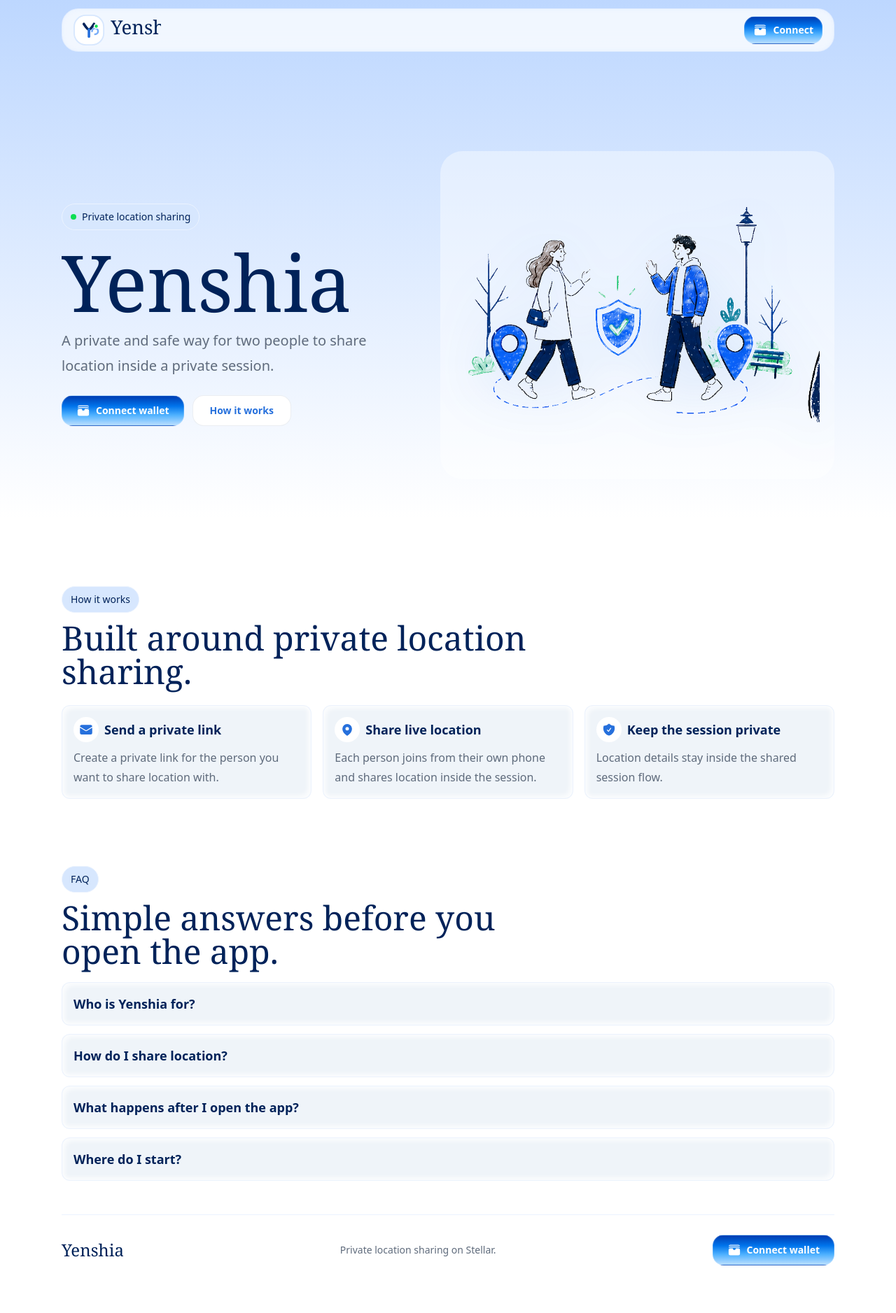
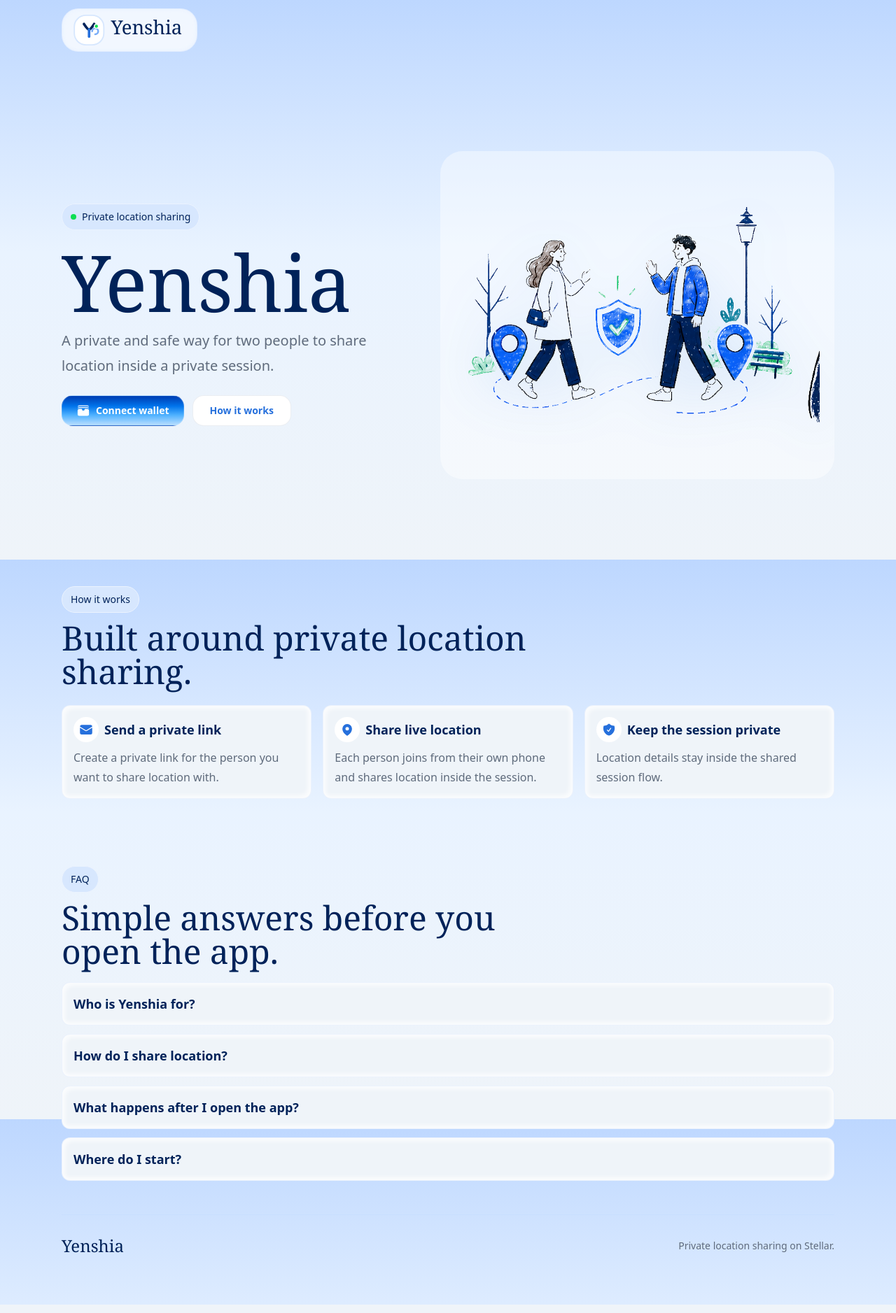
Before and after one commit to fozagtx/yenshia, a Next.js app in the folder packages/nextjs/: page / in a window 1280 px wide. Shown: the whole page at 70% size. Built offline with nearby package versions, Linux system fonts and the light colour scheme.

Commit message:
Fix landing wallet and header layout

```diff
--- a/packages/nextjs/components/Header.tsx
+++ b/packages/nextjs/components/Header.tsx
@@ -1,5 +1,4 @@
 import Link from "next/link";
-import { StellarWalletButton } from "~~/components/StellarWalletButton";
 import { YenshiaLogo } from "~~/components/YenshiaLogo";
 import { useStellarWallet } from "~~/sdk/stellar-wallet";
 
@@ -8,10 +7,10 @@ export const Header = () => {
 
   return (
     <header className="sticky left-0 top-0 z-20 px-2 py-2 sm:px-3 sm:py-3">
-      <div className="layout-container">
-        <div className="header-base flex w-full items-center justify-between gap-2 px-2 py-2 sm:gap-3 sm:px-4">
+      <div className="layout-container flex justify-center sm:justify-start">
+        <div className="header-base inline-flex w-auto items-center gap-3 px-2 py-2 sm:px-4">
           <Link href="/" className="flex min-w-0 items-center" aria-label="Yenshia home">
-            <YenshiaLogo className="h-10 w-[7.1rem] sm:h-11 sm:w-[7.8rem]" />
+            <YenshiaLogo className="h-10 w-[9rem] sm:h-11 sm:w-[10rem]" />
           </Link>
 
           {address ? (
@@ -21,9 +20,7 @@ export const Header = () => {
             >
               App
             </Link>
-          ) : (
-            <StellarWalletButton className="connect-shell header-connect shrink-0" label="Connect" showError={false} />
-          )}
+          ) : null}
         </div>
       </div>
     </header>
--- a/packages/nextjs/components/YenshiaLogo.tsx
+++ b/packages/nextjs/components/YenshiaLogo.tsx
@@ -2,9 +2,9 @@ export const YenshiaLogo = ({ className = "" }: { className?: string }) => {
   return (
     <svg
       className={className}
-      width="136"
+      width="174"
       height="48"
-      viewBox="0 0 136 48"
+      viewBox="0 0 174 48"
       fill="none"
       role="img"
       aria-labelledby="yenshia-logo-title"
--- a/packages/nextjs/pages/chat/[publicKey].tsx
+++ b/packages/nextjs/pages/chat/[publicKey].tsx
@@ -1,11 +1,10 @@
-import { FormEvent, useState } from "react";
+import { FormEvent, useEffect, useState } from "react";
 import dynamic from "next/dynamic";
 import Image from "next/image";
 import { useRouter } from "next/router";
 import { useMutation } from "@tanstack/react-query";
 import type { NextPage } from "next";
 import { MetaHeader } from "~~/components/MetaHeader";
-import { StellarWalletButton } from "~~/components/StellarWalletButton";
 import { Button } from "~~/components/ui/Button";
 import { useHasMounted } from "~~/hooks/useHasMounted";
 import { useDerivedAccount } from "~~/sdk/crypto";
@@ -107,6 +106,12 @@ const LocationSessionPage: NextPage = () => {
     void deriveAccount().catch(() => undefined);
   };
 
+  useEffect(() => {
+    if (hasMounted && router.isReady && publicKey && !address) {
+      void router.replace(`/?next=${encodeURIComponent(router.asPath)}`);
+    }
+  }, [address, hasMounted, publicKey, router]);
+
   if (!hasMounted) {
     return null;
   }
@@ -129,7 +134,7 @@ const LocationSessionPage: NextPage = () => {
   if (!address) {
     return (
       <>
-        <MetaHeader title="Yenshia | Stellar Wallet Required" />
+        <MetaHeader title="Yenshia | Connect Wallet" />
         <section className="soft-panel mx-auto grid max-w-5xl gap-8 overflow-hidden p-6 md:grid-cols-[0.9fr_1.1fr] md:p-8">
           <Image
             src="/illustrations/yenshia-illustration-invite.png"
@@ -140,12 +145,8 @@ const LocationSessionPage: NextPage = () => {
             className="proof-illustration mx-auto w-full max-w-[24rem]"
           />
           <div className="flex flex-col justify-center gap-4 text-center md:text-left">
-            <p className="status-pill mx-auto md:mx-0">Stellar wallet required</p>
-            <h1 className="font-serif text-4xl text-[var(--navy)]">Connect to share location.</h1>
-            <p className="muted-copy leading-7">
-              Yenshia starts encrypted location sharing only after a real Stellar wallet is connected.
-            </p>
-            <StellarWalletButton className="justify-center md:justify-start" />
+            <p className="status-pill mx-auto md:mx-0">Landing page required</p>
+            <h1 className="font-serif text-4xl text-[var(--navy)]">Connect from the landing page.</h1>
           </div>
         </section>
       </>
@@ -168,7 +169,6 @@ const LocationSessionPage: NextPage = () => {
           <Button disabled={derivingAccount} loading={derivingAccount} onClick={onPrepareSessionKey}>
             Prepare session key
           </Button>
-          <StellarWalletButton className="justify-center" />
         </section>
       </>
     );
--- a/packages/nextjs/pages/index.tsx
+++ b/packages/nextjs/pages/index.tsx
@@ -47,8 +47,12 @@ const faqs = [
 const HomePage: NextPage = () => {
   const router = useRouter();
   const { address } = useStellarWallet();
+  const requestedNextPath =
+    typeof router.query.next === "string" && router.query.next.startsWith("/") && !router.query.next.startsWith("//")
+      ? router.query.next
+      : "/invite";
   const goToInvite = () => {
-    void router.push("/invite");
+    void router.push(requestedNextPath);
   };
 
   return (
@@ -154,18 +158,6 @@ const HomePage: NextPage = () => {
       <footer className="flex flex-col items-start gap-3 border-t border-[rgba(189,215,255,0.3)] py-7 text-sm text-[var(--neutral-muted)] md:flex-row md:items-center md:justify-between">
         <p className="font-serif text-2xl text-[var(--navy)]">Yenshia</p>
         <p>Private location sharing on Stellar.</p>
-        {address ? (
-          <Link href="/invite" className="font-semibold text-[var(--blue-primary)]">
-            App
-          </Link>
-        ) : (
-          <StellarWalletButton
-            className="connect-shell"
-            label="Connect wallet"
-            onConnected={goToInvite}
-            showError={false}
-          />
-        )}
       </footer>
     </>
   );
--- a/packages/nextjs/pages/invite/[publicKey].tsx
+++ b/packages/nextjs/pages/invite/[publicKey].tsx
@@ -1,8 +1,8 @@
+import { useEffect } from "react";
 import Link from "next/link";
 import { useRouter } from "next/router";
 import type { NextPage } from "next";
 import { MetaHeader } from "~~/components/MetaHeader";
-import { StellarWalletButton } from "~~/components/StellarWalletButton";
 import { Button } from "~~/components/ui/Button";
 import { CopyButton } from "~~/components/ui/CopyButton";
 import { useHasMounted } from "~~/hooks/useHasMounted";
@@ -15,27 +15,17 @@ const InvitePage: NextPage = () => {
   const isValidInviteKey = !!inviterPublicKey && /^0x04[0-9a-fA-F]{128}$/.test(inviterPublicKey);
   const { address, isConnecting, isConnected } = useStellarWallet();
 
-  if (!hasMounted || isConnecting) {
+  useEffect(() => {
+    if (hasMounted && router.isReady && isValidInviteKey && (!address || !isConnected)) {
+      void router.replace(`/?next=${encodeURIComponent(router.asPath)}`);
+    }
+  }, [address, hasMounted, isConnected, isValidInviteKey, router]);
+
+  if (!hasMounted || !router.isReady || isConnecting) {
     return (
       <div className="my-14 flex justify-center text-sm font-semibold text-[var(--neutral-muted)]">
         Preparing wallet state
       </div>
-    );
-  }
-
-  if (!address || !isConnected) {
-    return (
-      <>
-        <MetaHeader title="Yenshia | Join Location Session" />
-        <section className="soft-panel mx-auto max-w-xl space-y-4 p-6 text-center">
-          <p className="status-pill mx-auto">Wallet required</p>
-          <h1 className="font-serif text-4xl text-[var(--navy)]">Connect to join</h1>
-          <p className="muted-copy leading-7">
-            Yenshia needs a connected Stellar wallet before it can start encrypted location sharing.
-          </p>
-          <StellarWalletButton className="justify-center" />
-        </section>
-      </>
     );
   }
 
@@ -50,6 +40,18 @@ const InvitePage: NextPage = () => {
           <Link href="/" className="inline-flex">
             <Button color="secondary">Back</Button>
           </Link>
+        </section>
+      </>
+    );
+  }
+
+  if (!address || !isConnected) {
+    return (
+      <>
+        <MetaHeader title="Yenshia | Connect Wallet" />
+        <section className="soft-panel mx-auto max-w-xl space-y-4 p-6 text-center">
+          <p className="status-pill mx-auto">Landing page required</p>
+          <h1 className="font-serif text-4xl text-[var(--navy)]">Connect from the landing page.</h1>
         </section>
       </>
     );
--- a/packages/nextjs/styles/globals.css
+++ b/packages/nextjs/styles/globals.css
@@ -21,26 +21,41 @@
   --neutral-muted: #5f6b7c;
   --success-green: #0dde53;
   --error-red: #ef4444;
-  --bg-gradient: linear-gradient(#bdd7ff 0%, #ffffff 39.45%);
+  --bg-gradient: linear-gradient(180deg, #bdd7ff 0%, #e9f3ff 45%, #eff4f9 100%);
   --cta-gradient: linear-gradient(#0044b9 5.5%, #0074ec 35%, #4eb1ff 65%, #add9ff 95%);
   --shadow-card: rgba(255, 255, 255, 0.75) -4px -4px 6px inset, rgba(255, 255, 255, 0.75) 4px 4px 6px inset;
   --shadow-search: rgba(235, 243, 255, 0.75) -2px -2px 4px inset, rgba(235, 243, 255, 0.75) 2px 2px 4px inset;
   background: var(--bg-gradient);
+  background-color: var(--blue-frost);
 }
 
 html {
   min-height: 100%;
   background: var(--bg-gradient);
+  background-color: var(--blue-frost);
   overflow-x: hidden;
+  overscroll-behavior: none;
 }
 
 body {
-  min-height: 100vh;
+  min-height: 100dvh;
   background: var(--bg-gradient);
+  background-attachment: fixed;
+  background-color: var(--blue-frost);
   color: var(--navy);
   font-family: var(--font-sans);
   letter-spacing: 0;
   overflow-x: hidden;
+  overscroll-behavior: none;
+  overscroll-behavior-y: none;
+}
+
+#__next {
+  min-height: 100dvh;
+  background: var(--bg-gradient);
+  background-attachment: fixed;
+  background-color: var(--blue-frost);
+  overscroll-behavior: none;
 }
 
 *,
@@ -155,7 +170,11 @@ p {
 
   .yenshia-app-bg {
     background: var(--bg-gradient);
+    background-attachment: fixed;
+    background-color: var(--blue-frost);
+    min-height: 100dvh;
     overflow-x: clip;
+    overscroll-behavior: none;
   }
 
   .font-serif {
```
Also changed, not shown: packages/nextjs/pages/invite.tsx (+22 -8 lines), 1 other file (tests, documents, lock files or other folders).
